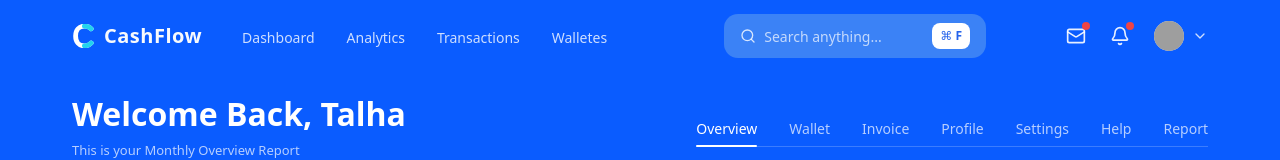
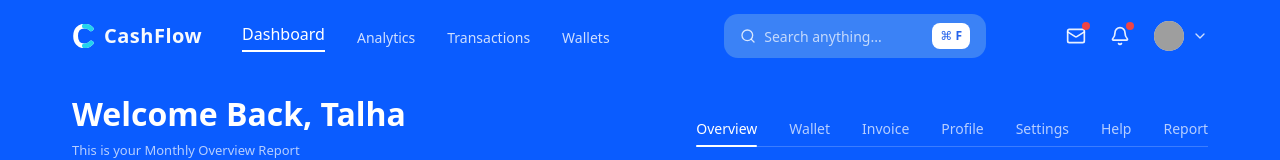
Before and after one commit to talhajat024/cashflow, a React (Vite) app in the folder frontend/: page /dashboard/overview in a window 1280 px wide. Shown: the top 160 px of the page. Built offline with nearby package versions, Linux system fonts and the light colour scheme; no server answers; grey boxes are pictures that could not be loaded.

Commit message:
working on the functionality of main nav

```diff
--- a/frontend/src/features/dashboard/components/DashboardHeader/DashboardHeader.tsx
+++ b/frontend/src/features/dashboard/components/DashboardHeader/DashboardHeader.tsx
@@ -1,12 +1,14 @@
 import { TopBar } from './TopBar';
 import { WelcomeSection } from './WelcomeSection';
 import { HeaderTabs } from './HeaderTabs';
+import { useLocation } from 'react-router-dom';
 
 type DashboardHeaderProps={
   scrolled:boolean;
 }
 
 export const DashboardHeader = ({scrolled}:DashboardHeaderProps) => {
+  const location= useLocation();
   return (
     <header className={`
         sticky top-0 z-50 bg-primary
@@ -17,7 +19,7 @@ export const DashboardHeader = ({scrolled}:DashboardHeaderProps) => {
         <TopBar />
         <div className="pt-3 flex items-center justify-between">
           <WelcomeSection />
-          <HeaderTabs />
+          {location.pathname.startsWith('/dashboard') && <HeaderTabs />}
         </div>
       </div>
     </header>
--- a/frontend/src/features/dashboard/components/DashboardHeader/TopBar.tsx
+++ b/frontend/src/features/dashboard/components/DashboardHeader/TopBar.tsx
@@ -2,7 +2,7 @@ import { Search, Mail, Bell } from 'lucide-react'
 import { Avatar } from '../../../../shared/ui'
 import { CashflowLogo } from '../../../../shared/ui/logo'
 import { Badge } from '../../../../shared/ui/badge/Badge'
-import { Link } from 'react-router-dom'
+import { NavLink,Link } from 'react-router-dom'
 
 const layout = {
   inner:
@@ -36,6 +36,13 @@ const actions = {
     'absolute -top-1 -right-1 h-2 w-2 rounded-full bg-red-500',
 }
 
+const NAV_ITEMS=[
+  {label:'Dashboard',to:'/dashboard'},
+  {label:'Analytics',to:'/analytics'},
+  {label:'Transactions',to:'/transactions'},
+  {label:'Wallets',to:'/wallets'}
+]
+
 
 
 export const TopBar = () => {
@@ -49,19 +56,12 @@ export const TopBar = () => {
         </Link>
 
         {/* CENTER — Navigation */}
-        <nav className={navigation.wrapper}>
-          <a href="#" className={navigation.link}>
-            Dashboard
-          </a>
-          <a href="#" className={navigation.link}>
-            Analytics
-          </a>
-          <a href="#" className={navigation.link}>
-            Transactions
-          </a>
-          <a href="#" className={navigation.link}>
-            Walletes
-          </a>
+        <nav className={navigation.wrapper} aria-label="Main navigation">
+          {NAV_ITEMS.map(({label,to})=>(
+            <NavLink key={to} to={to} className={({isActive})=>
+            isActive ? 'text-white font-medium border-b-2 border-white pb-1'
+          : navigation.link}>{label}</NavLink>
+          ))}
         </nav>
 
     <div className="ml-auto mr-4">
--- a/frontend/src/routes/AppRoutes.tsx
+++ b/frontend/src/routes/AppRoutes.tsx
@@ -18,6 +18,7 @@ const AppRoutes = ()=>
                 <Route path="/" element={<Navigate to="/dashboard/overview"/>}/>
                 {/*Default */}
                 <Route path="/dashboard" element={<DashboardLayout/>}>
+                    <Route index element={<Navigate to="overview" replace/>}></Route>
                 {/* Tabs */}
                 <Route path="overview" element={<OverviewPage/>}/>
                 <Route path="wallet" element={<WalletPage />} />
--- a/frontend/src/shared/hooks/useDashboardOverview.ts
+++ b/frontend/src/shared/hooks/useDashboardOverview.ts
@@ -3,6 +3,8 @@ import type { DashboardOverview } from "../../features/dashboard/types/dashboard
 import { getDashboardOverview } from "../../features/dashboard/api/dashboard.api";
 
 export function useDashboardOverview(balanceRangeInMonths:number){
+
+    console.log("Inside UseDashboardOverview");
 
     const [data,setData]=useState<DashboardOverview | null>(null);
     const [loading,setLoading]=useState(true);
```
Lines whose indentation alone changed are shown as unchanged.
